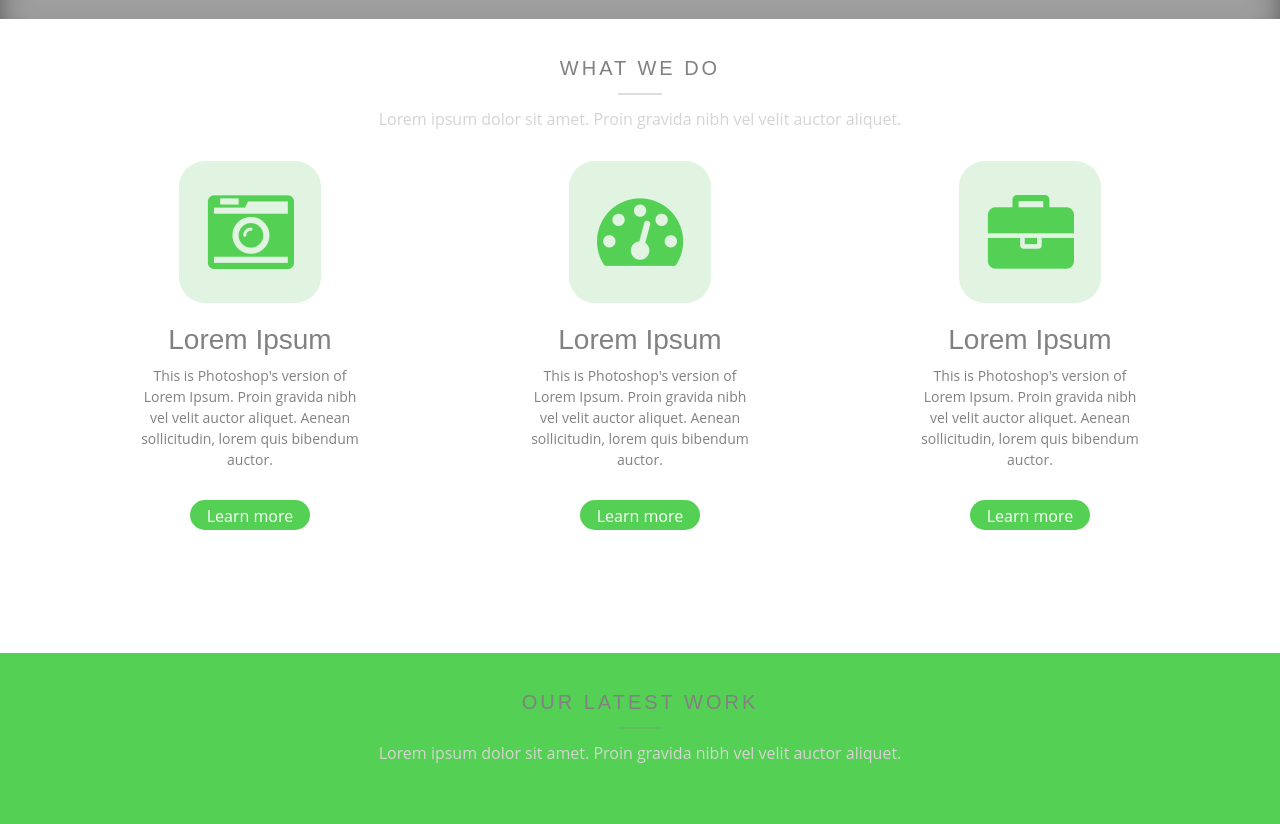
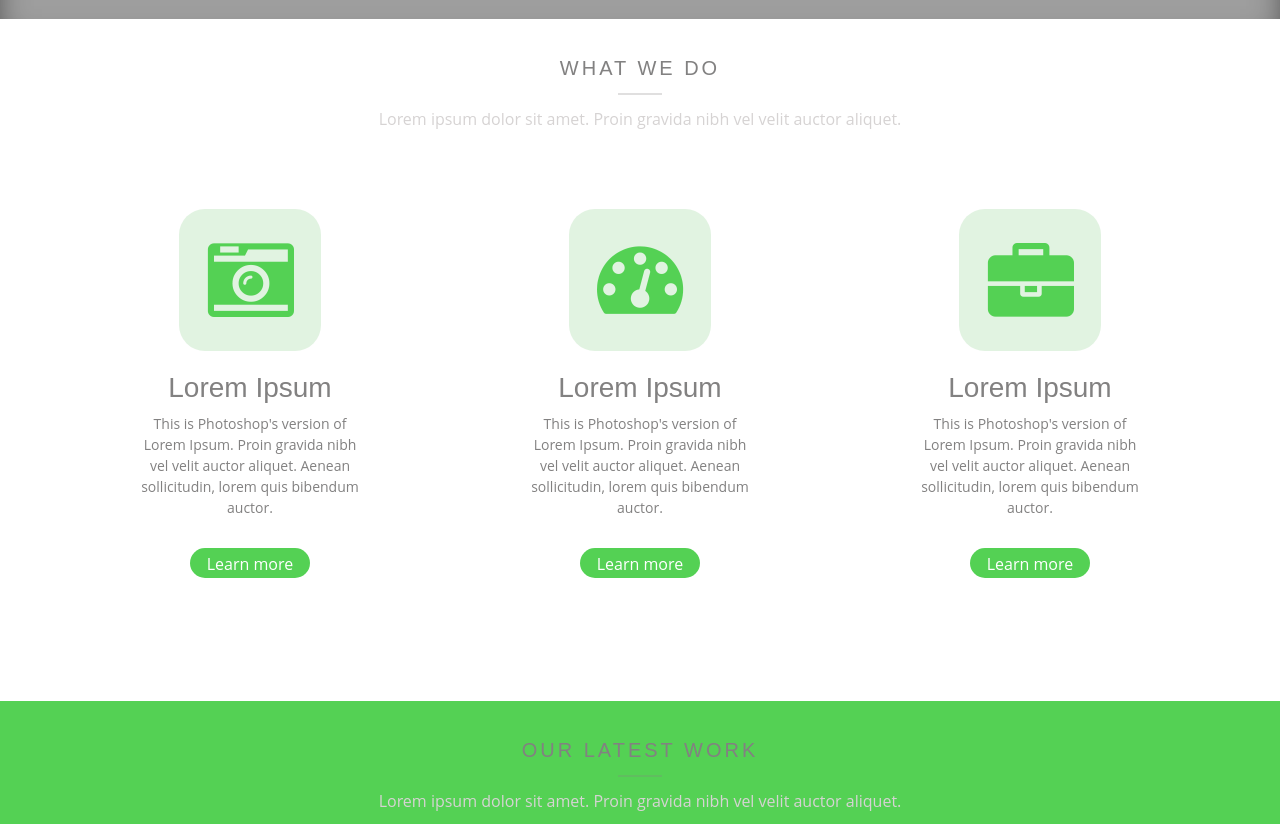
Before and after one commit to Sheikh-Sobuj/EthernalArt-Project, a plain HTML site: page index.html in a window 1280 px wide. Shown: the part 640-1464 px from the top of the page. Drawn offline with Linux system fonts and the light colour scheme; grey boxes are pictures that could not be loaded.

Commit message:
Update index.html

```diff
--- a/index.html
+++ b/index.html
@@ -92,7 +92,7 @@
             <hr class="line">
             <p class="section-description">Lorem ipsum dolor sit amet. Proin gravida nibh vel velit auctor aliquet.</p>
         </div>
-        <div class="row">
+        <div class="row mt-5">
             <div class="col-lg-4 col-md-6 d-flex justify-content-center">
                 <div class="lorem">
                     <div class="lorem-logo lorem-camera"></div>
```
